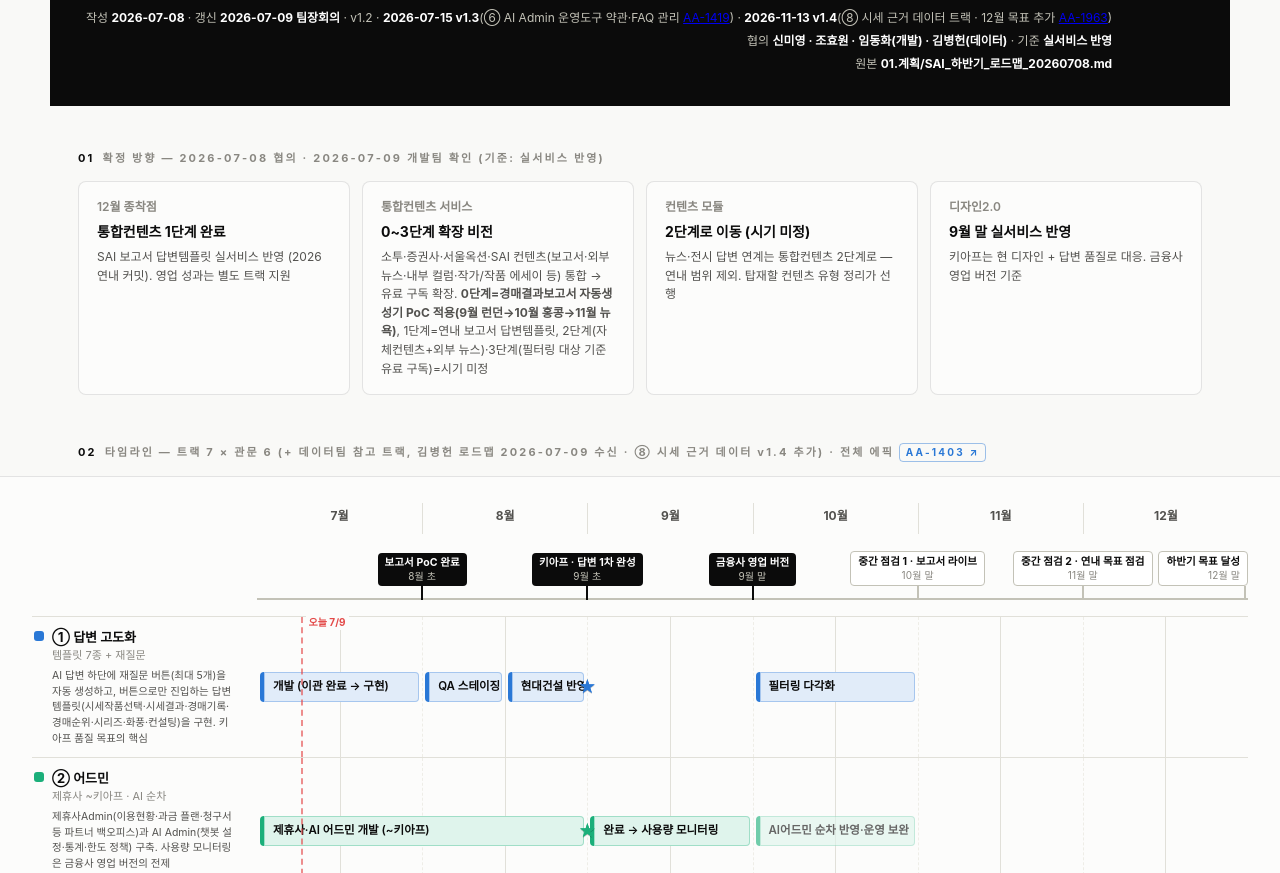
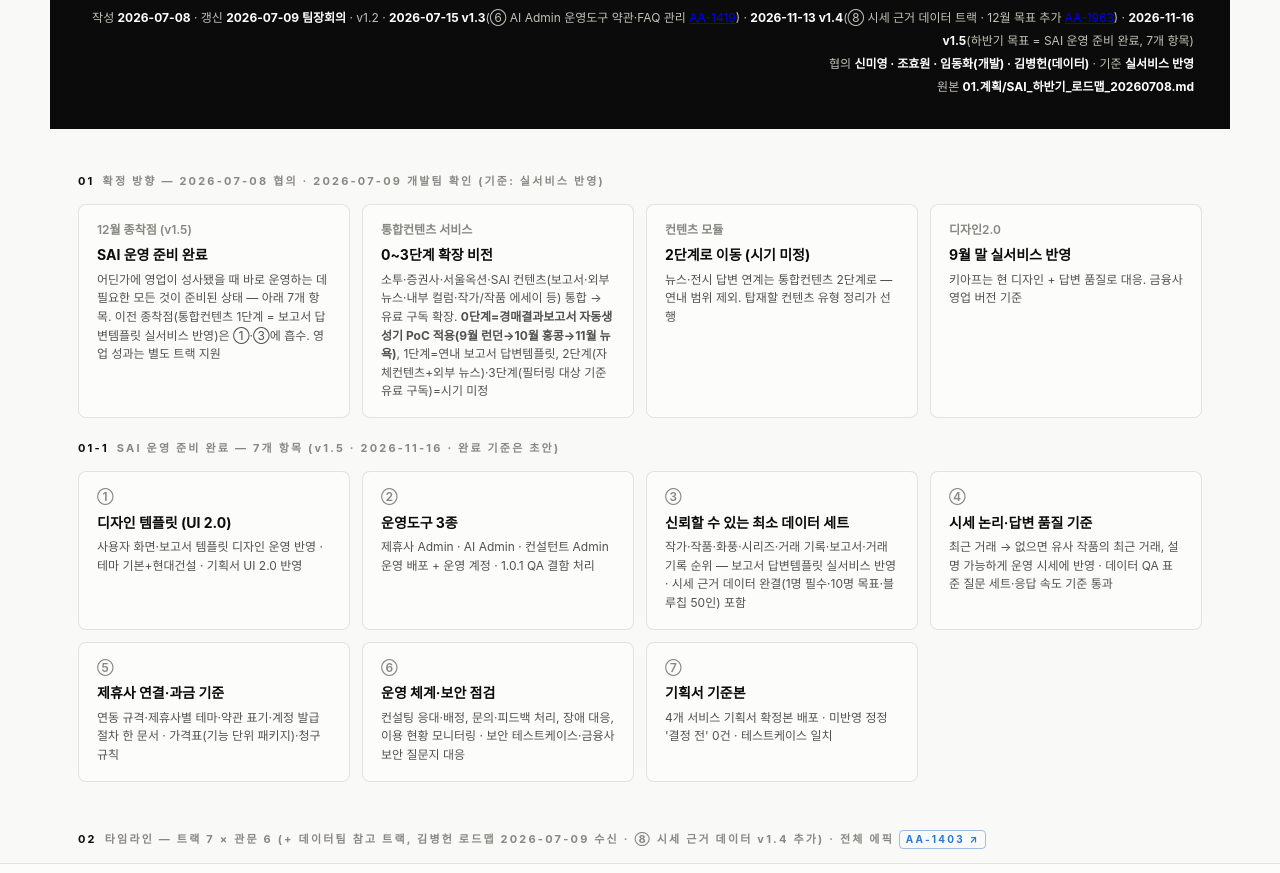
Before and after one commit to k2amj2ik/sai-h2-roadmap, a plain HTML site: page index.html in a window 1280 px wide. Shown: the part 142-1015 px from the top of the page. Drawn offline with Linux system fonts and the light colour scheme.

Commit message:
로드맵 v1.5 — 하반기 목표 = SAI 운영 준비 완료(7개 항목)

```diff
--- a/index.html
+++ b/index.html
@@ -159,11 +159,11 @@
     <div>
       <div class="eyebrow">Seoul Auction Intelligence · 2026 하반기 계획</div>
       <h1>SAI 하반기 로드맵
-        <small>2026.07 – 2026.12 · 12월 종착점 = 통합컨텐츠 1단계 완료 — SAI 보고서 답변템플릿 실서비스 반영</small>
+        <small>2026.07 – 2026.12 · 12월 종착점 = SAI 운영 준비 완료 — 영업이 성사되면 바로 운영할 수 있는 상태</small>
       </h1>
     </div>
     <div class="plate-meta">
-      작성 <b>2026-07-08</b> · 갱신 <b>2026-07-09 팀장회의</b> · v1.2 · <b>2026-07-15 v1.3</b>(⑥ AI Admin 운영도구 약관·FAQ 관리 <a href="https://sablue.atlassian.net/browse/AA-1419" target="_blank">AA-1419</a>) · <b>2026-11-13 v1.4</b>(⑧ 시세 근거 데이터 트랙 · 12월 목표 추가 <a href="https://sablue.atlassian.net/browse/AA-1963" target="_blank">AA-1963</a>)<br>
+      작성 <b>2026-07-08</b> · 갱신 <b>2026-07-09 팀장회의</b> · v1.2 · <b>2026-07-15 v1.3</b>(⑥ AI Admin 운영도구 약관·FAQ 관리 <a href="https://sablue.atlassian.net/browse/AA-1419" target="_blank">AA-1419</a>) · <b>2026-11-13 v1.4</b>(⑧ 시세 근거 데이터 트랙 · 12월 목표 추가 <a href="https://sablue.atlassian.net/browse/AA-1963" target="_blank">AA-1963</a>) · <b>2026-11-16 v1.5</b>(하반기 목표 = SAI 운영 준비 완료, 7개 항목)<br>
       협의 <b>신미영 · 조효원 · 임동화(개발) · 김병헌(데이터)</b> · 기준 <b>실서비스 반영</b><br>
       원본 <b>01.계획/SAI_하반기_로드맵_20260708.md</b>
     </div>
@@ -173,10 +173,20 @@
 <section>
   <div class="sec-label"><em>01</em>확정 방향 — 2026-07-08 협의 · <b>2026-07-09 개발팀 확인 (기준: 실서비스 반영)</b></div>
   <div class="decisions">
-    <div class="dcard"><h3>12월 종착점</h3><p>통합컨텐츠 1단계 완료</p><span>SAI 보고서 답변템플릿 실서비스 반영 (2026 연내 커밋). 영업 성과는 별도 트랙 지원</span></div>
+    <div class="dcard"><h3>12월 종착점 (v1.5)</h3><p>SAI 운영 준비 완료</p><span>어딘가에 영업이 성사됐을 때 바로 운영하는 데 필요한 모든 것이 준비된 상태 — 아래 7개 항목. 이전 종착점(통합컨텐츠 1단계 = 보고서 답변템플릿 실서비스 반영)은 ①·③에 흡수. 영업 성과는 별도 트랙 지원</span></div>
     <div class="dcard"><h3>통합컨텐츠 서비스</h3><p>0~3단계 확장 비전</p><span>소투·증권사·서울옥션·SAI 컨텐츠(보고서·외부 뉴스·내부 컬럼·작가/작품 에세이 등) 통합 → 유료 구독 확장. <b>0단계=경매결과보고서 자동생성기 PoC 적용(9월 런던→10월 홍콩→11월 뉴욕)</b>, 1단계=연내 보고서 답변템플릿, 2단계(자체컨텐츠+외부 뉴스)·3단계(필터링 대상 기준 유료 구독)=시기 미정</span></div>
     <div class="dcard"><h3>컨텐츠 모듈</h3><p>2단계로 이동 (시기 미정)</p><span>뉴스·전시 답변 연계는 통합컨텐츠 2단계로 — 연내 범위 제외. 탑재할 컨텐츠 유형 정리가 선행</span></div>
     <div class="dcard"><h3>디자인2.0</h3><p>9월 말 실서비스 반영</p><span>키아프는 현 디자인 + 답변 품질로 대응. 금융사 영업 버전 기준</span></div>
+  </div>
+  <div class="sec-label" style="margin-top:22px"><em>01-1</em>SAI 운영 준비 완료 — 7개 항목 (v1.5 · 2026-11-16 · 완료 기준은 초안)</div>
+  <div class="decisions">
+    <div class="dcard"><h3>①</h3><p>디자인 템플릿 (UI 2.0)</p><span>사용자 화면·보고서 템플릿 디자인 운영 반영 · 테마 기본+현대건설 · 기획서 UI 2.0 반영</span></div>
+    <div class="dcard"><h3>②</h3><p>운영도구 3종</p><span>제휴사 Admin · AI Admin · 컨설턴트 Admin 운영 배포 + 운영 계정 · 1.0.1 QA 결함 처리</span></div>
+    <div class="dcard"><h3>③</h3><p>신뢰할 수 있는 최소 데이터 세트</p><span>작가·작품·화풍·시리즈·거래 기록·보고서·거래 기록 순위 — 보고서 답변템플릿 실서비스 반영 · 시세 근거 데이터 완결(1명 필수·10명 목표·블루칩 50인) 포함</span></div>
+    <div class="dcard"><h3>④</h3><p>시세 논리·답변 품질 기준</p><span>최근 거래 → 없으면 유사 작품의 최근 거래, 설명 가능하게 운영 시세에 반영 · 데이터 QA 표준 질문 세트·응답 속도 기준 통과</span></div>
+    <div class="dcard"><h3>⑤</h3><p>제휴사 연결·과금 기준</p><span>연동 규격·제휴사별 테마·약관 표기·계정 발급 절차 한 문서 · 가격표(기능 단위 패키지)·청구 규칙</span></div>
+    <div class="dcard"><h3>⑥</h3><p>운영 체계·보안 점검</p><span>컨설팅 응대·배정, 문의·피드백 처리, 장애 대응, 이용 현황 모니터링 · 보안 테스트케이스·금융사 보안 질문지 대응</span></div>
+    <div class="dcard"><h3>⑦</h3><p>기획서 기준본</p><span>4개 서비스 기획서 확정본 배포 · 미반영 정정 '결정 전' 0건 · 테스트케이스 일치</span></div>
   </div>
 </section>
 
@@ -199,7 +209,7 @@
         <div class="flag" style="left:50%"><span class="tag">금융사 영업 버전<i>9월 말</i></span><div class="pin"></div></div>
         <div class="flag minor" style="left:66.67%"><span class="tag">중간 점검 1 · 보고서 라이브<i>10월 말</i></span><div class="pin"></div></div>
         <div class="flag minor" style="left:83.33%"><span class="tag">중간 점검 2 · 연내 목표 점검<i>11월 말</i></span><div class="pin"></div></div>
-        <div class="flag minor end" style="left:100%"><span class="tag">하반기 목표 달성<i>12월 말</i></span><div class="pin"></div></div>
+        <div class="flag minor end" style="left:100%"><span class="tag">SAI 운영 준비 완료<i>12월 말</i></span><div class="pin"></div></div>
       </div>
 
       <div class="g-side tr1 g-track"><span class="chip" style="background:var(--t1)"></span><span>① 답변 고도화<small>템플릿 7종 + 재질문</small><small class="desc">AI 답변 하단에 재질문 버튼(최대 5개)을 자동 생성하고, 버튼으로만 진입하는 답변 템플릿(시세작품선택·시세결과·경매기록·경매순위·시리즈·화풍·컨설팅)을 구현. 키아프 품질 목표의 핵심</small></span></div>
@@ -343,7 +353,7 @@
           <span class="wl">⑦ [데이터팀] 컨텐츠 생성 도구/시스템 구성 착수(~11월)</span>
         </td>
         <td class="tick">보고서 노출 기준(미술시장 답변 판정) 확정</td></tr>
-      <tr><td class="mo">11월</td><td><span class="ms star">중간 점검 2 — 연내 목표 점검 (말)</span></td>
+      <tr><td class="mo">11월</td><td><span class="ms star">중간 점검 2 — 운영 준비 완료 7개 항목 점검 (말)</span></td>
         <td>
           <span class="wl">④ 보고서 템플릿 실서비스 반영 상태 최종 점검(연내 커밋) · 0단계 실전 적용 ③ — 뉴욕 경매 보고서</span>
           <span class="wl">⑤ 통합컨텐츠 2단계(자체컨텐츠+외부 뉴스) 범위·일정 초안</span>
@@ -352,7 +362,7 @@
           <span class="wl">⑧ 작품 연결 검수 · 첫 대상 작가 선정 → 시세 근거 사이클 착수 · 작품 종류 구분(원화·한정판 판화·일반 판화·포스터) 기준 마련</span>
         </td>
         <td class="tick">2단계·3단계(유료 구독) 착수 시기 결정</td></tr>
-      <tr><td class="mo">12월</td><td><span class="ms star">하반기 목표 달성 (말)</span></td>
+      <tr><td class="mo">12월</td><td><span class="ms star">하반기 목표 달성 = SAI 운영 준비 완료 (말)</span></td>
         <td>
           <span class="wl">④ 보고서 템플릿 연내 실서비스 반영 마감 · 운영·튜닝</span>
           <span class="wl">⑥ 잔여 기획 마무리</span>
@@ -416,6 +426,7 @@
   <b>v1.1 (2026-07-09): 개발팀장(임동화) 협의 반영 — 기준: 실서비스 반영. ①·②(제휴사) ~키아프 / ②(AI) ~키아프 단 순차 진행 가능 / ③ ~9월 말 / 통합컨텐츠 서비스 3단계 재편(1단계 보고서 템플릿 연내, 2·3단계 시기 미정) / 회원탈퇴 ~9월 말</b> ·
   <b>v1.2 (2026-07-09 팀장회의): 통합컨텐츠 0단계 신설(경매결과보고서 자동생성기 PoC — 9월 런던·10월 홍콩·11월 뉴욕, 다음 대상 세일즈팁·예술경영지원센터보고서) / ①② QA 일정 확정(8월 1~2주 스테이징 → 3주 현대건설 반영·QA, 시리즈·화풍 데이터 ~7월 말 준비) / ③ 세부 일정(초안 ~7월 말·CSS ~8월 중순, 권정환 확인 필요) / 3단계="필터링 대상 기준 유료 구독" / ⑦ 데이터팀 참고 트랙 추가(김병헌 로드맵) / 액션: ③~⑥ Jira 이슈 생성</b> ·
   <b>v1.4 (2026-11-13): ⑧ 시세 근거 데이터 트랙 추가 — 데이터 정비의 목적(확인된 정보 제공 + 시세 정확도) 정리, 12월 목표에 "시세 근거 데이터 완결"(1명 필수·10명 목표·블루칩 50인) 추가 · AA-1963·AA-1964 · 기록 01.계획/SAI_데이터정비_목적과_연말목표_20261113.md</b><br>
+  <b>v1.5 (2026-11-16): 하반기 목표를 'SAI 운영 준비 완료'로 재정의 — 영업이 성사되면 바로 운영할 수 있는 상태, 7개 항목(① UI 2.0 디자인 템플릿 ② 운영도구 3종 ③ 최소 데이터 세트 ④ 시세 논리·답변 품질 기준 ⑤ 제휴사 연결·과금 기준 ⑥ 운영 체계·보안 점검 ⑦ 기획서 기준본) · 기존 12월 목표 흡수 · 'SAI 1.0'은 개발 버전 번호와 겹쳐 쓰지 않음 · 정의 01.계획/SAI_하반기목표_운영준비완료_정의_20261116.md</b><br>
   관리 원본: 01.계획/SAI_하반기_로드맵_20260708.md — 내용 수정은 MD·HTML 동시 갱신
 </footer>
 
```
